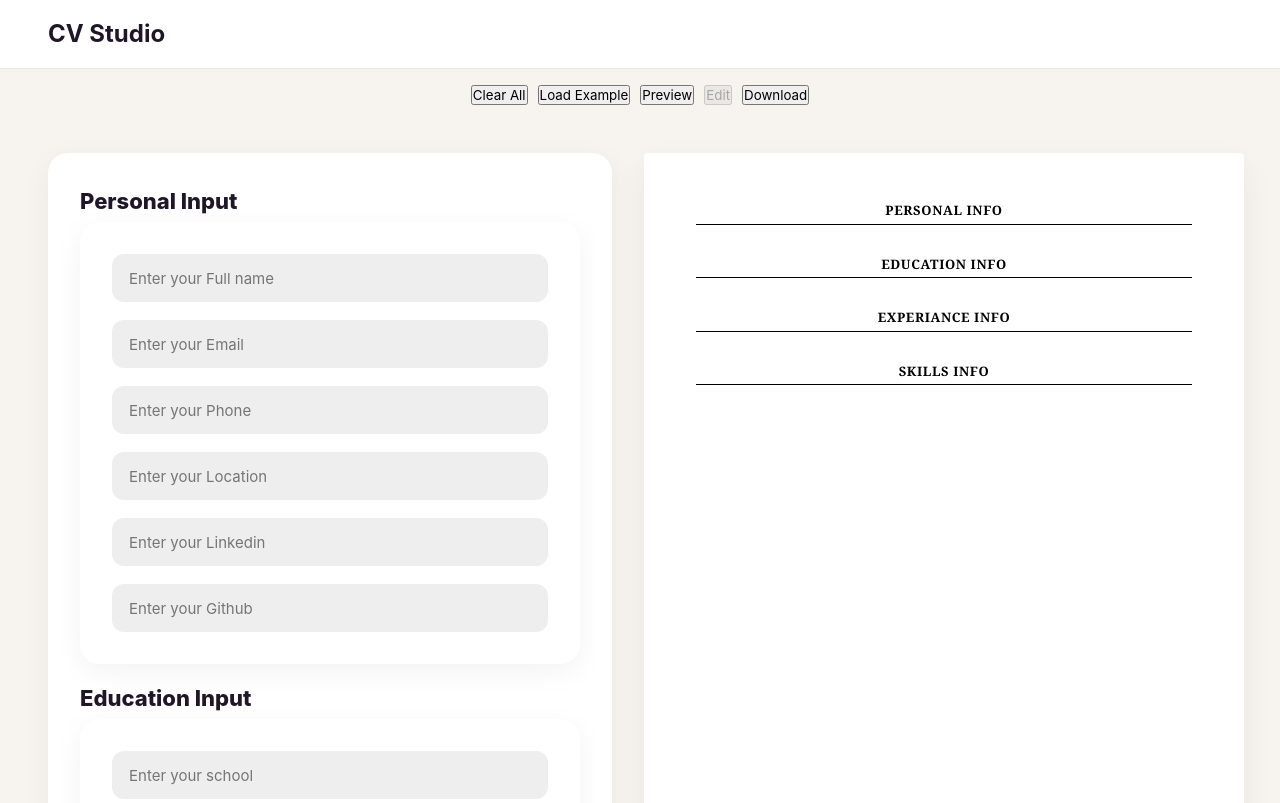
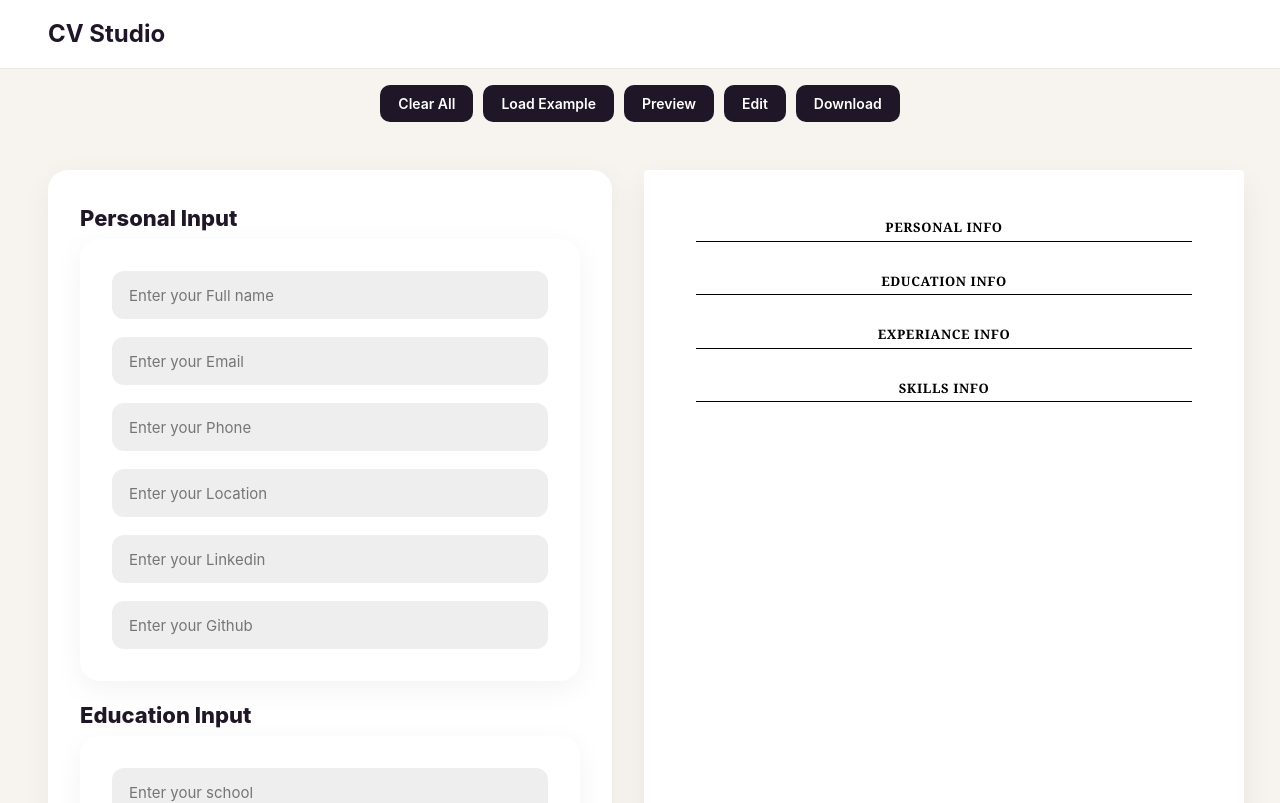
Before and after one commit to Eyobt4/CV-Studio, a React (Vite) app: page / in a window 1280 px wide. Shown: the top 803 px of the page. Built offline with nearby package versions, Linux system fonts and the light colour scheme.

Commit message:
style: access button style change

```diff
--- a/src/App.jsx
+++ b/src/App.jsx
@@ -238,7 +238,7 @@ function App() {
           />
         </div>
 
-        <div style={{ flex: 1.15, position: "sticky", top: "84px" }}>
+        <div style={{ flex: 10.15, position: "sticky", top: "84px" }}>
           <CvPreview
             personal={cvData.personal}
             education={cvData.education}
--- a/src/index.css
+++ b/src/index.css
@@ -28,13 +28,7 @@ body {
   gap: 32px;
 }
 
-.preview {
-  flex: 1.15;
-  width: 100%;
-  position: sticky;
-  top: 84px;
-  align-self: flex-start;
-}
+
 .navbar {
   position: sticky;
   top: 0;
@@ -72,6 +66,22 @@ body {
   cursor: not-allowed;
 }
 
+.no-print button{
+
+  padding: 10px 18px;
+  border: none;
+  border-radius: 10px;
+  font-size: 14px;
+  font-weight: 600;
+  cursor: pointer;
+  background-color: #1f1627;
+  color: #ffffff;
+  transition: opacity 0.2s ease, background-color 0.2s ease;
+}
+
+.input-form button:hover {
+  background-color: #e6e4e8;
+}
 
 .input-form {
   flex: 1;
@@ -148,6 +158,8 @@ body {
 }
 
 .preview {
+
+  align-self: flex-start;
   flex: 1.15;
   width: 100%;
   min-height: 842px;
```
